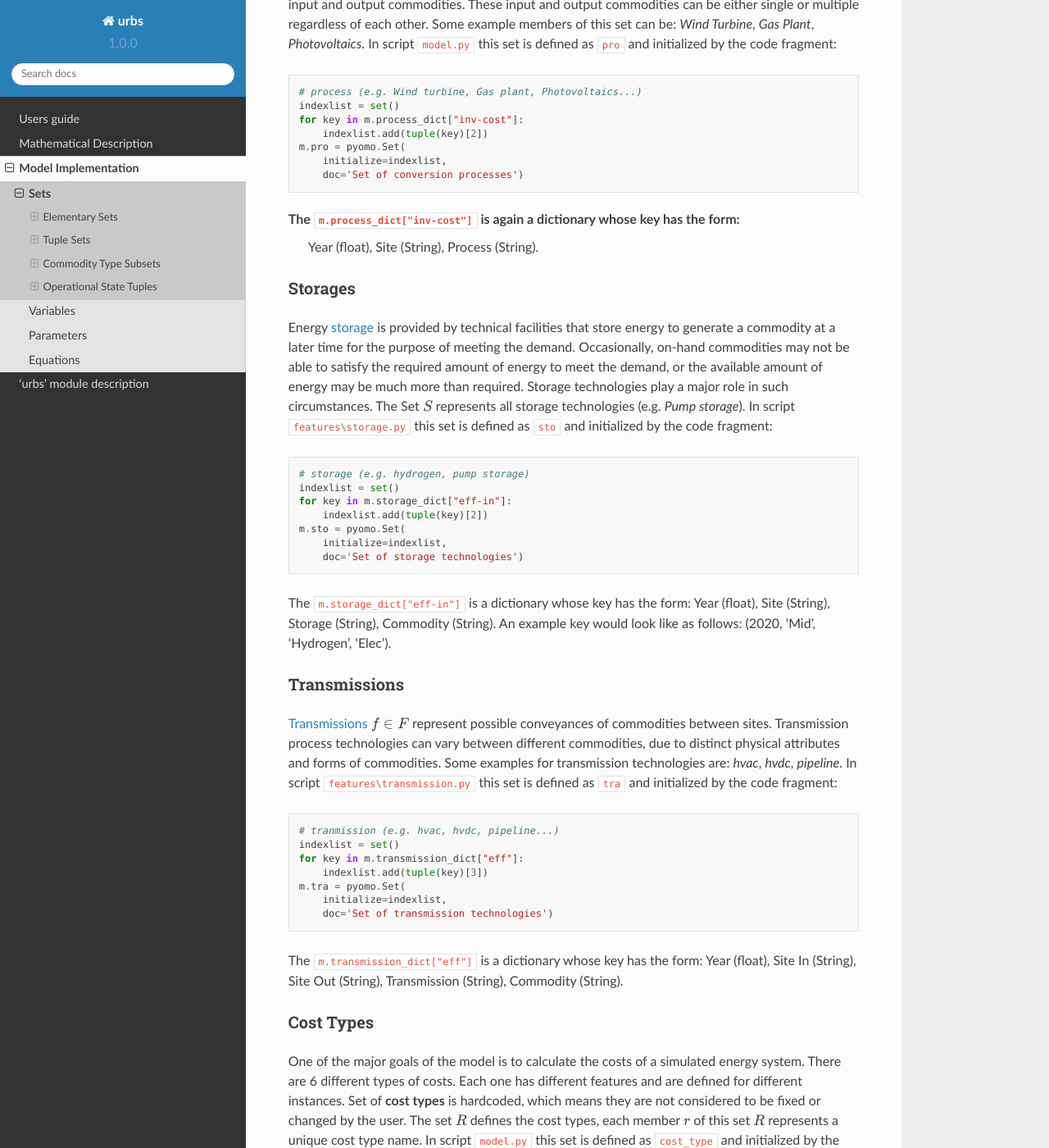
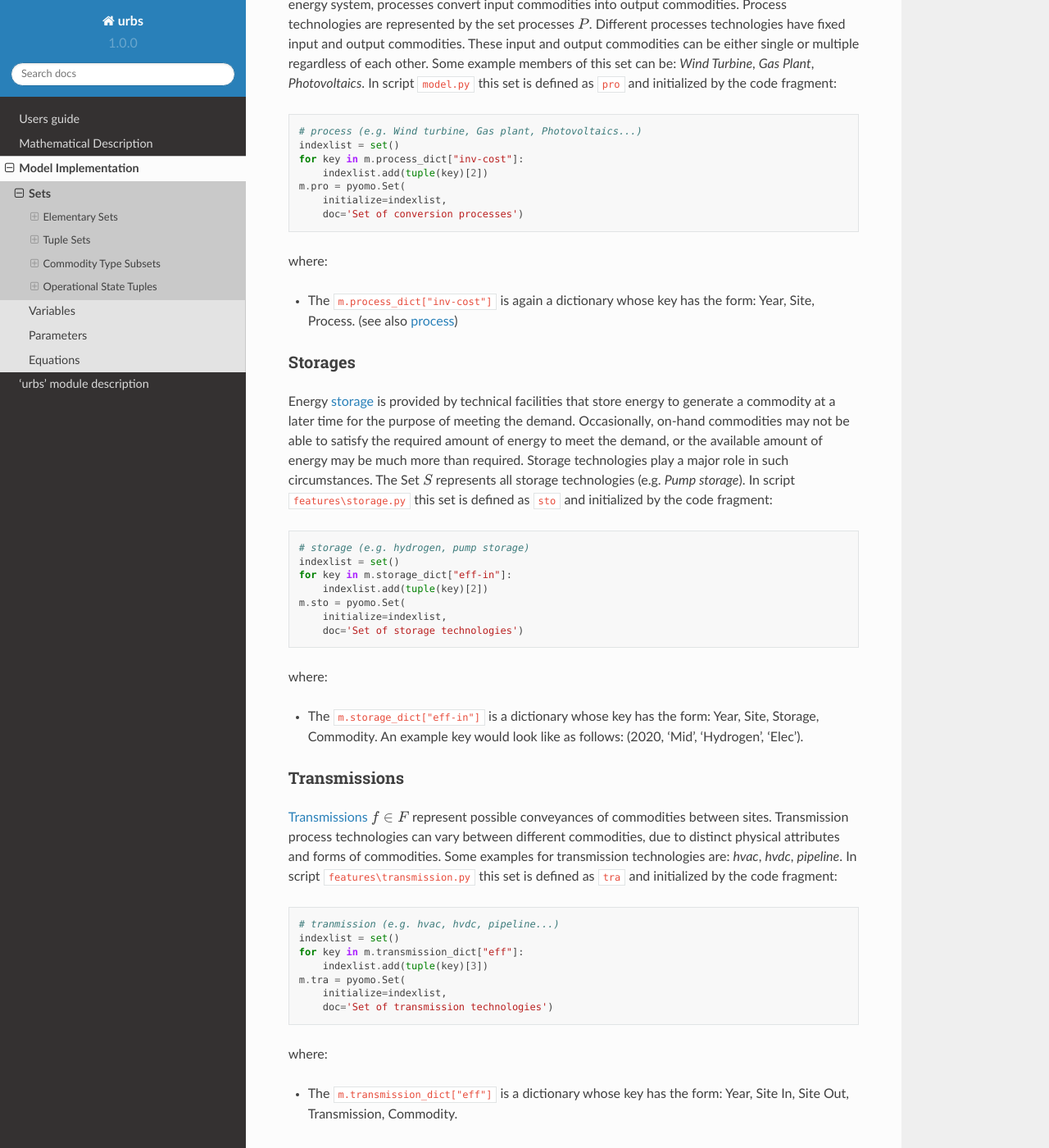
Before and after one commit to tum-ens/urbs, a Sphinx documentation site: the page built from doc/implementdoc/sets.rst, in a window 1280 px wide and 1400 px high, scrolled down 3618 px. Shown: the whole window at 82% size. Built offline with Sphinx 7.4.7 and the Read the Docs theme 2.0.0, drawn with Linux system fonts in a browser that asks for light colours; some of the changed text lies outside the part shown.

Commit message:
Minor stylistic changes

```diff
--- a/doc/implementdoc/sets.rst
+++ b/doc/implementdoc/sets.rst
@@ -108,9 +108,11 @@ In script ``model.py`` the set is defined as:
         initialize=indexlist,
         doc='Set of modeled support timeframes (e.g. years)')
 
-``commodity_dict["price"]`` is a dictionary in which prices of commodities in the
-sites are noted for each support timeframe (i.e. year). The dictionary's keys have
-the form: Year (float), Site (string), Commodity Name (string), Commodity Type (string).
+where:
+
+* The ``commodity_dict["price"]`` is a dictionary in which prices of commodities in the
+  sites are noted for each support timeframe (i.e. year). The dictionary's keys have
+  the form: Year, Site, Commodity Name, Commodity Type.
 
 Sites
 ^^^^^
@@ -199,8 +201,10 @@ fragment:
         initialize=indexlist,
         doc='Set of conversion processes')
 
-The ``m.process_dict["inv-cost"]`` is again a dictionary whose key has the form:
- Year (float), Site (String), Process (String).
+where:
+
+* The ``m.process_dict["inv-cost"]`` is again a dictionary whose key has the form:
+  Year, Site, Process. (see also :ref:`process <process-def-userguide>`)
 
 
 Storages
@@ -225,9 +229,11 @@ initialized by the code fragment:
         initialize=indexlist,
         doc='Set of storage technologies')
 
-The ``m.storage_dict["eff-in"]`` is a dictionary whose key has the form: Year (float),
-Site (String), Storage (String), Commodity (String). An example key would look like as follows:
-(2020, 'Mid', 'Hydrogen', 'Elec').
+where:
+
+* The ``m.storage_dict["eff-in"]`` is a dictionary whose key has the form: Year,
+  Site, Storage, Commodity. An example key would look like as follows: (2020,
+  'Mid', 'Hydrogen', 'Elec').
 
 Transmissions
 ^^^^^^^^^^^^^
@@ -249,8 +255,10 @@ fragment:
         initialize=indexlist,
         doc='Set of transmission technologies')
 
-The ``m.transmission_dict["eff"]`` is a dictionary whose key has the form:
-Year (float), Site In (String), Site Out (String), Transmission (String), Commodity (String).
+where:
+
+* The ``m.transmission_dict["eff"]`` is a dictionary whose key has the form:
+  Year, Site In, Site Out, Transmission, Commodity.
 
 .. _sec-cost-types:
 
@@ -306,7 +314,7 @@ the code fragment under ``model.py``:
 
 where:
 
-The key of ``commodity_dict`` has the following form: (Year,Site,Commodity,Commodity Type).
+* The key of ``commodity_dict`` has the following form: (Year,Site,Commodity,Commodity Type).
 
 Process Tuples
 ^^^^^^^^^^^^^^
```
